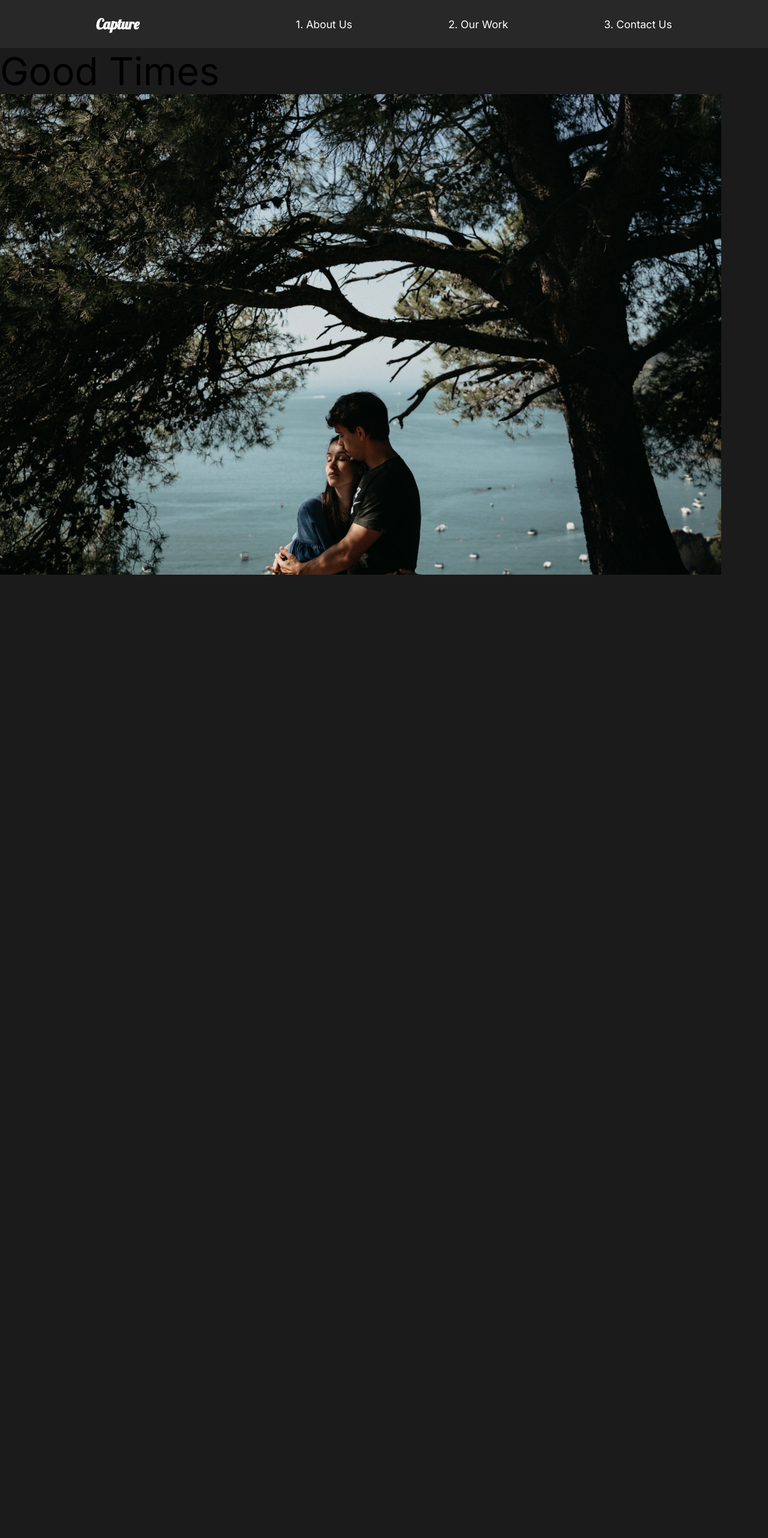
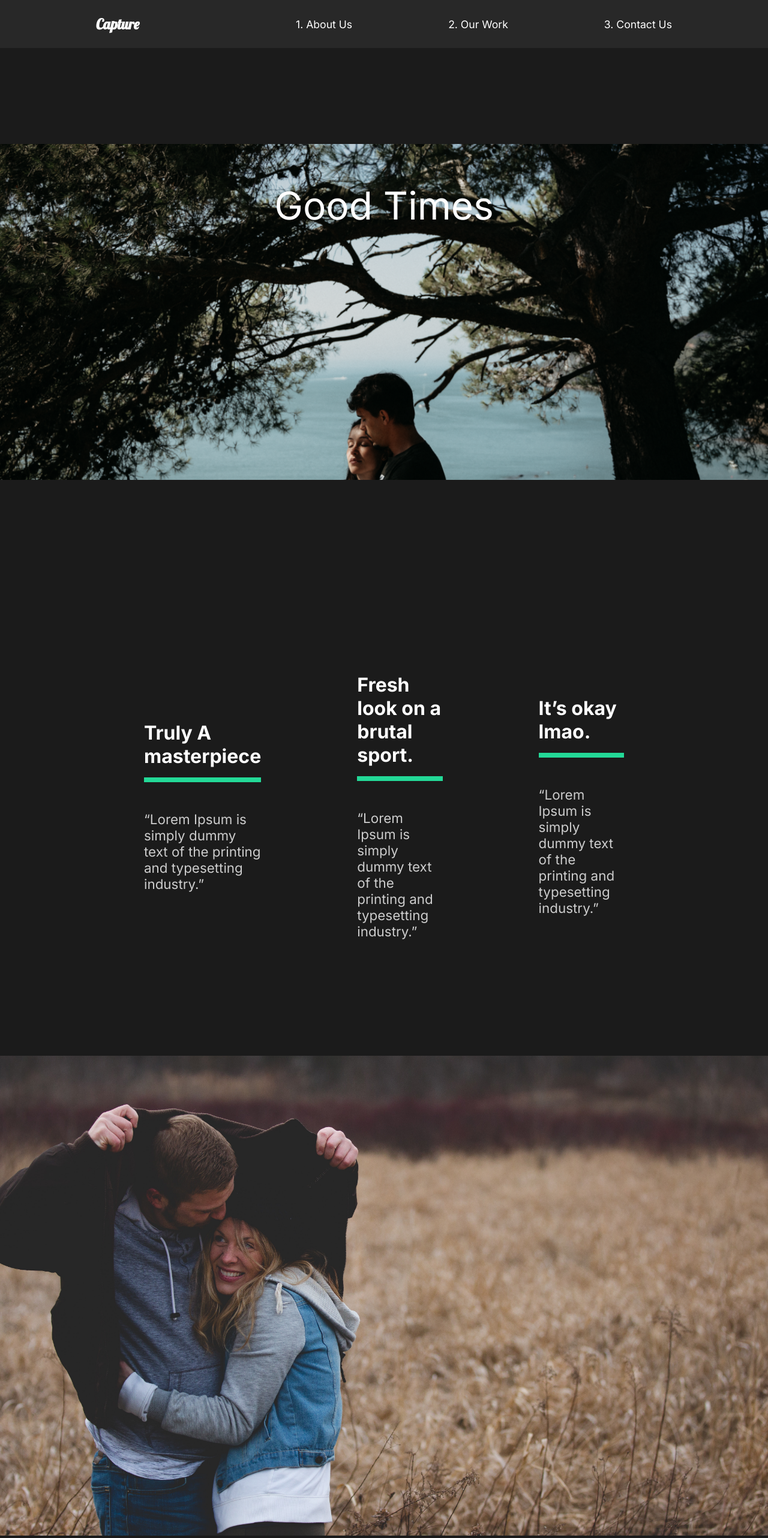
Before and after one commit to errolgh/capture-portfolio, a React (Create React App) app: page /work/good-times in a window 1280 px wide. Shown: the whole page at 60% size. Before the commit the page ends 962 px from the top, so only its background shows below. Built offline with nearby package versions, Linux system fonts and the light colour scheme.

Commit message:
finished movie routing

```diff
--- a/src/App.js
+++ b/src/App.js
@@ -32,4 +32,4 @@ function App() {
 }
 
 export default App;
-// Chapter 4, 11. Movie Details 00:22'52"
+// Chapter 4, 12. Framer Motion 00:00'00"
--- a/src/pages/MovieDetail.js
+++ b/src/pages/MovieDetail.js
@@ -23,6 +23,18 @@ export default function MovieDetail(){
                         <h2>{movie.title}</h2>
                         <img src={movie.mainImg} alt="movie"/>
                     </StyledHeadLine>
+                    <StyledAwards >
+                        {movie.awards.map(award => (
+                            <Award
+                                title={award.title}
+                                description={award.description}
+                                key={award.title}
+                            />
+                        ))}
+                    </StyledAwards>
+                    <ImageDisplay>
+                        <img src={movie.secondaryImg} alt="movie"/>
+                    </ImageDisplay>
                 </StyledDetails>
             )}
         </>
@@ -30,9 +42,68 @@ export default function MovieDetail(){
 }
 
 const StyledDetails = styled.div`
-
+    color: white;
 `
 
 const StyledHeadLine = styled.div`
+    min-height: 90vh;
+    margin-top: 20vh;
+    position: relative;
+    h2 {
+        position: absolute;
+        top: 10%;
+        left: 50%;
+        transform: translate(-50%, -10%);
+    }
+    img {
+        width: 100%;
+        height: 70vh;
+        object-fit: cover;
+    }
+`
 
+const StyledAwards = styled.div`
+    min-height: 80vh;
+    display: flex;
+    margin: 5rem 10rem;
+    align-items: center;
+    justify-content: space-around;
 `
+
+
+const StyledAward = styled.div`
+    padding: 5rem;
+    h3 {
+        font-size: 2rem;
+    }
+    .line {
+        width: 100%;
+        background: #23d997;
+        height: 0.5rem;
+        margin: 1rem 0rem;
+    }
+    p {
+        padding: 2rem 0rem;
+    }
+`
+
+const Award = ( {title, description} ) => {
+    return (
+        <div>
+            <StyledAward>
+                <h3>{title}</h3>
+                <div className="line" />
+                <p>{description}</p>
+            </StyledAward>
+        </div>
+    )
+}
+
+const ImageDisplay = styled.div`
+    min-height: 50vh;
+    img {
+        width: 100%;
+        height: 100vh;
+        object-fit: cover;
+    }
+`
--- a/src/pages/OurWork.js
+++ b/src/pages/OurWork.js
@@ -10,21 +10,21 @@ export default function OurWork(){
             <StyledMovie>
                 <h2>The Athlete</h2>
                 <div className="line"></div>
-                <Link>
+                <Link to="/work/the-athlete">
                     <img src={athlete} alt="Athlete"/>
                 </Link>
             </StyledMovie>
             <StyledMovie>
                 <h2>The Racer</h2>
                 <div className="line"></div>
-                <Link>
+                <Link to="/work/the-racer">
                     <img src={theracer} alt="The Racer"/>
                 </Link>
             </StyledMovie>
             <StyledMovie>
                 <h2>Good Times</h2>
                 <div className="line"></div>
-                <Link>
+                <Link to="/work/good-times">
                     <img src={goodtimes} alt="Good Times"/>
                 </Link>
             </StyledMovie>
```
